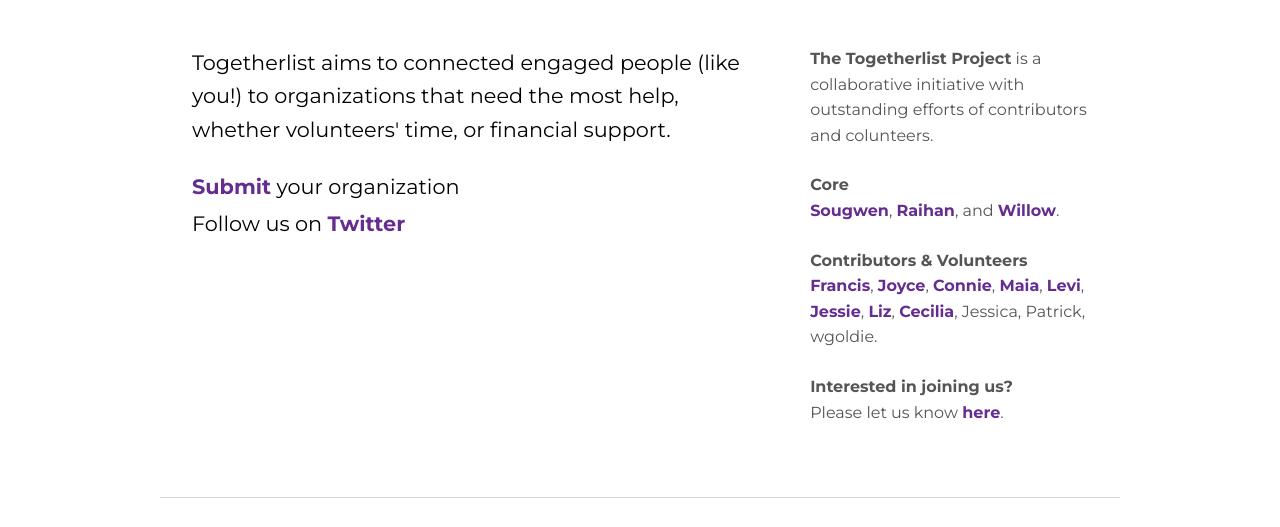
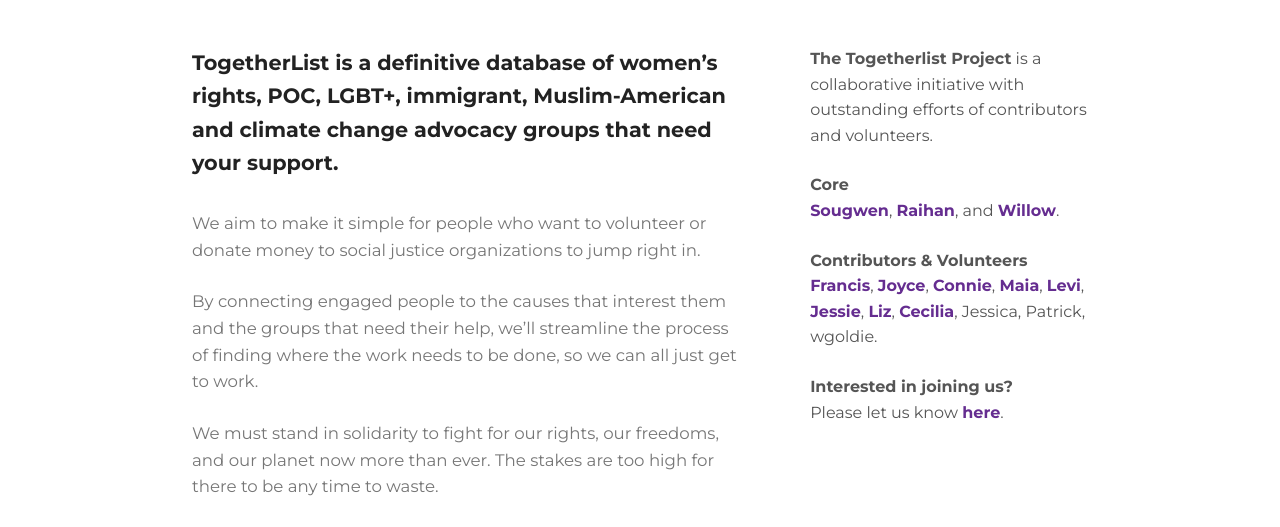
Before and after one commit to frnsys/togetherlist, a website built with webpack: page about/index.html in a window 1280 px wide. Shown: the part 249-776 px from the top of the page. Built offline with nearby package versions, Linux system fonts and the light colour scheme; no server answers; a web font is replaced by a local one.

Commit message:
styling updates and about update

```diff
--- a/about/index.html
+++ b/about/index.html
@@ -32,14 +32,17 @@
         </header>
         <section class="content about-intro">
             <article>
-                <p>Togetherlist aims to connected engaged people (like you!) to organizations that need the most help, whether volunteers' time, or financial support.</p>
+                <p><b>TogetherList is a definitive database of women’s rights, POC, LGBT+, immigrant, Muslim-American and climate change advocacy groups that need your support.</b></p>
+                <p>We aim to make it simple for people who want to volunteer or donate money to social justice organizations to jump right in.</p>
+                <p>By connecting engaged people to the causes that interest them and the groups that need their help, we’ll streamline the process of finding where the work needs to be done, so we can all just get to work.</p>
+                <p>We must stand in solidarity to fight for our rights, our freedoms, and our planet now more than ever. The stakes are too high for there to be any time to waste.</p>
                 <ul>
                     <li><a href="https://docs.google.com/forms/d/e/1FAIpQLScS3scl2_LiNyDk0jf1CCPF9qsZlmrlvTWW_ckMlhGeEL0OXw/viewform?c=0&w=1" target="_blank">Submit</a> your organization</li>
                     <li>Follow us on <a href="https://twitter.com/thetogetherlist" target="_blank">Twitter</a></li>
                 </ul>
             </article>
             <aside>
-                <p><b>The Togetherlist Project</b> is a collaborative initiative with outstanding efforts of contributors and colunteers.</p>
+                <p><b>The Togetherlist Project</b> is a collaborative initiative with outstanding efforts of contributors and volunteers.</p>
                 <p><b>Core</b><br/><a href="http://twitter.com/sougwen" target="_blank">Sougwen</a>, <a href="http://twitter.com/raihan_" target="_blank">Raihan</a>, and <a href="http://twitter.com/willowbl00" target="_blank">Willow</a>.</p>
                 <p><b>Contributors & Volunteers</b><br/><a href="http://twitter.com/frnsys" target="_blank">Francis</a>, <a href="http://twitter.com/joycesu" target="_blank">Joyce</a>, <a href="http://twitter.com/DJ1CON" target="_blank">Connie</a>, <a href="http://twitter.com/maiawithaneye" target="_blank">Maia</a>, <a href="http://twitter.com/levibostian" target="_blank">Levi</a>, <a href="http://twitter.com/jessieflux" target="_blank">Jessie</a>, <a href="http://twitter.com/LizzyInternetz" target="_blank">Liz</a>, <a href="http://twitter.com/cestcecilia" target="_blank">Cecilia</a>, Jessica, Patrick, wgoldie.</p>
                 <p><b>Interested in joining us?</b><br />Please let us know <a href="https://goo.gl/forms/4IWT4csOb6MgtyVf1">here</a>.</p>
--- a/app/Render.js
+++ b/app/Render.js
@@ -7,7 +7,7 @@
       <li class="result">
           <div class="result-preview">
             <h2><span>${util.truncate(data.name, 30)}</span></h2>
-            <p class="result-description">${util.truncate(data.description, 150)}</p>
+            <p class="result-description">${util.truncate(data.description, 132)}</p>
           </div>
           <div class="result-info">
               <h3><a href="${data.website ? data.website : '#'}" target="_blank">${data.name}</a> welcomes ${util.joinAnd(_.map(data.services, s => `<span class="result-service">${s.toLowerCase().replace('esl', 'ESL')}</span>`))}${data.additionalServices.length > 0 ? ' help' : ''}.</h3>
--- a/css/about.sass
+++ b/css/about.sass
@@ -17,6 +17,14 @@
     padding: 0 3em 0 0
     li
       margin: 0 0 0.8em 0
+    p
+      font-size: 0.8em
+      color: #767676
+      &:first-child
+        color: #222
+        font-size: 1em
+      &:last-of-type
+        margin-bottom: 3em
   aside
     flex: 2
     color: #555
--- a/css/main.sass
+++ b/css/main.sass
@@ -60,7 +60,7 @@
   button
     text-transform: uppercase
     font-size: 0.80em
-    padding: 1.2em 0.3em 1em 0.3em
+    padding: 1.2em 0em 1em 0em
     border-bottom: 2px solid rgba(0,0,0,0)
     white-space: nowrap
     &:hover
--- a/css/result.sass
+++ b/css/result.sass
@@ -28,6 +28,7 @@
     border-bottom: 1px solid #ddd
     height: 4.4em
     line-height: 4.4em
+    hyphens: auto
     span
       display: inline-block
       vertical-align: middle
```
